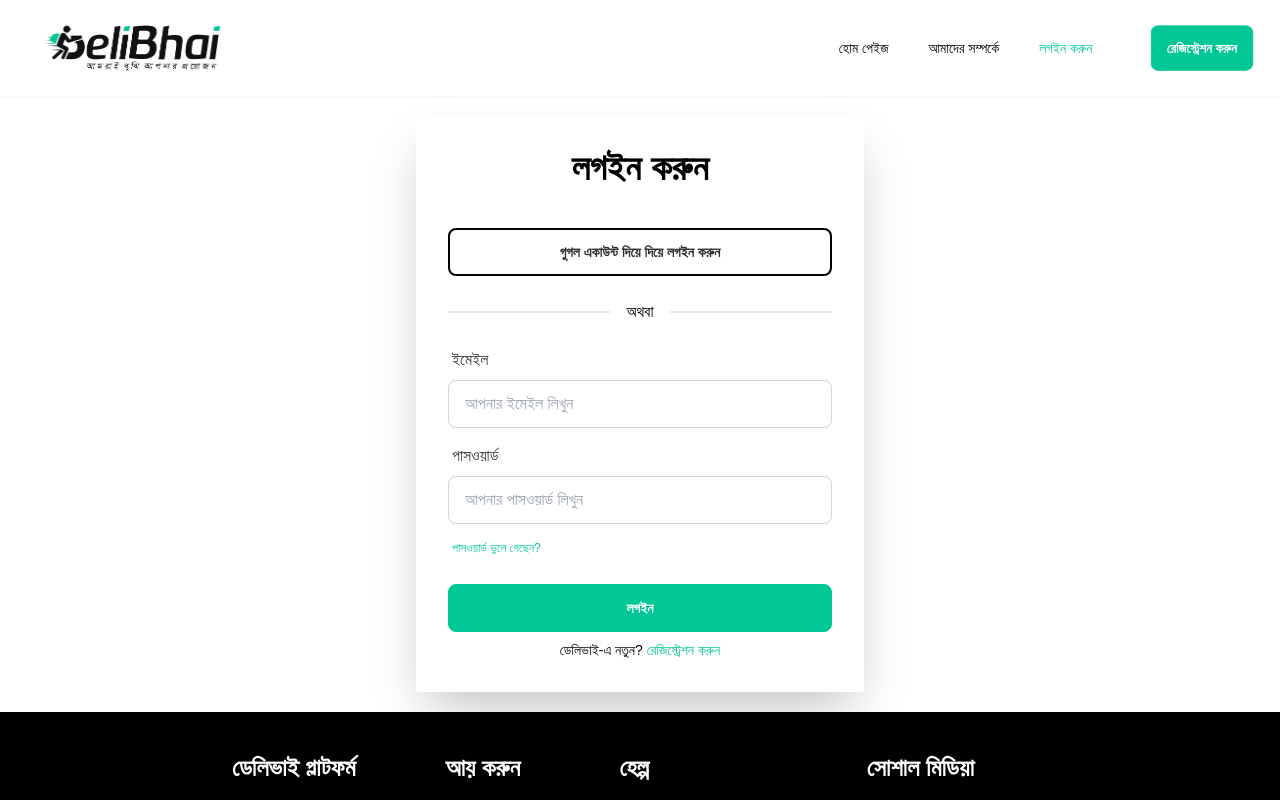
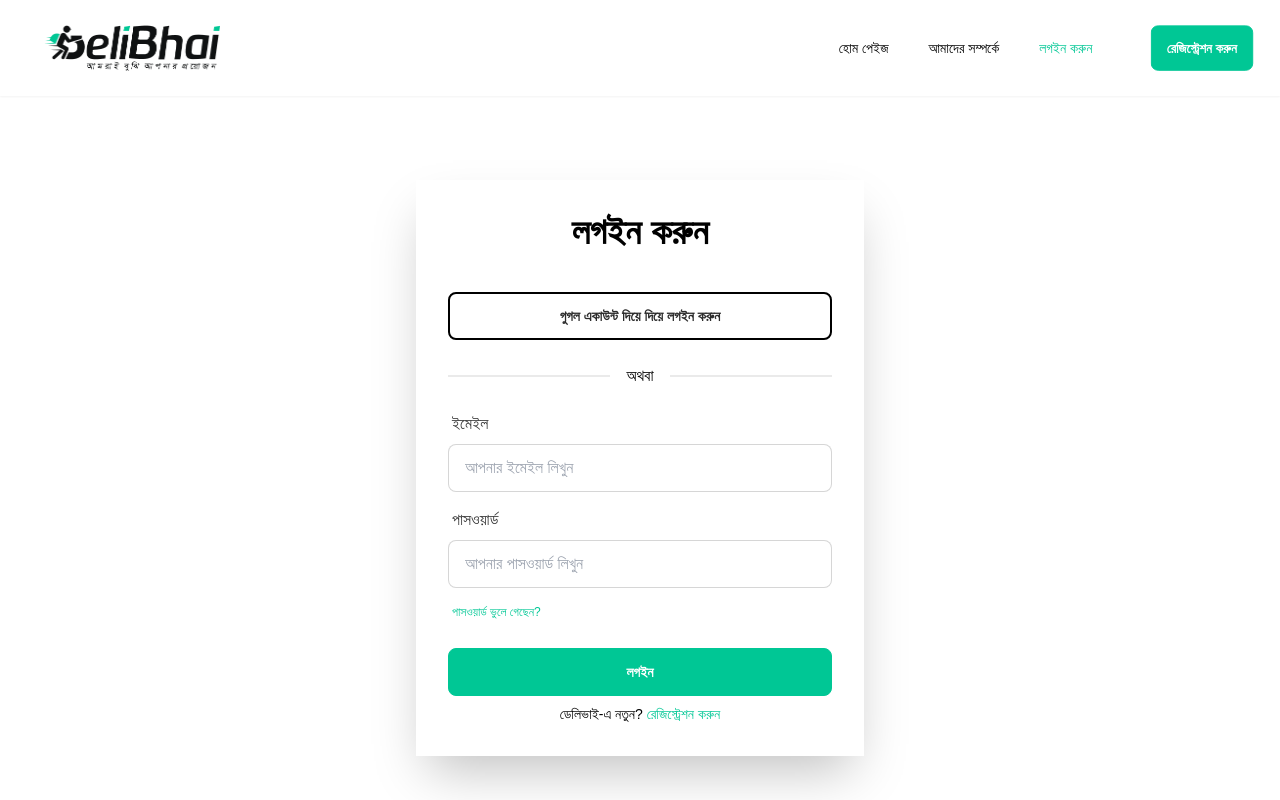
Before and after one commit to mdsaifullah365/delibhai-client-side, a React (Create React App) app: page /login in a window 1280 px wide. Shown: the top 800 px of the page. Built offline with nearby package versions, Linux system fonts and the light colour scheme; no server answers.

Commit message:
fix(login/registration): fix height issue

```diff
--- a/src/Pages/Login/Login.js
+++ b/src/Pages/Login/Login.js
@@ -62,7 +62,7 @@ const Login = () => {
   }
 
   return (
-    <div className="flex justify-center items-center my-5">
+    <div className="min-h-[calc(100vh-80px)] sm:min-h-[calc(100vh-96px)] flex justify-center items-center my-5">
       <div className="flex flex-col w-full max-w-md shadow-2xl p-8">
         <h2 className="text-center text-4xl font-semibold mb-10">লগইন করুন</h2>
 
--- a/src/Pages/Registration/Registration.js
+++ b/src/Pages/Registration/Registration.js
@@ -73,7 +73,7 @@ const Registration = () => {
   }
 
   return (
-    <div className="flex justify-center items-center my-5">
+    <div className="min-h-[calc(100vh-80px)] sm:min-h-[calc(100vh-96px)] flex justify-center items-center my-5">
       <div className="flex flex-col w-full max-w-md shadow-2xl p-8">
         <h2 className="text-center text-4xl font-semibold mb-10">
           রেজিস্ট্রেশন করুন
```
